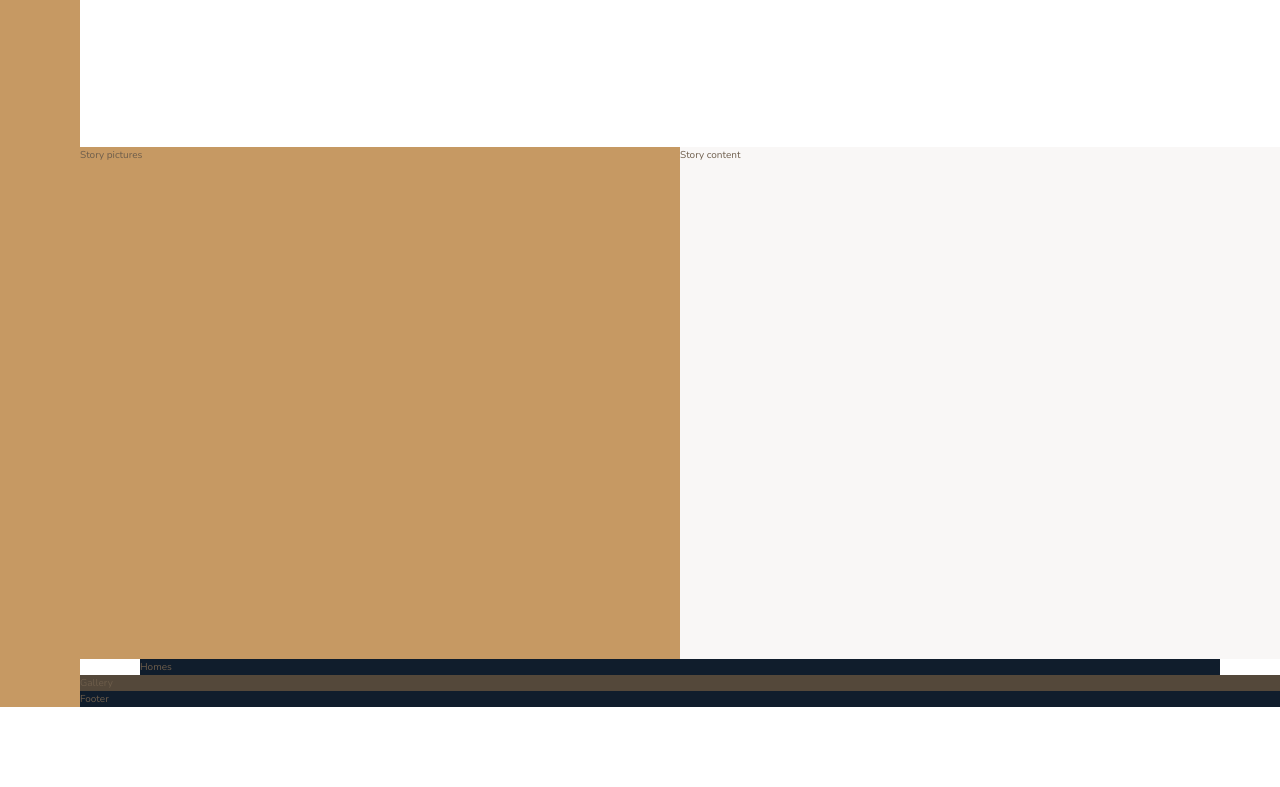
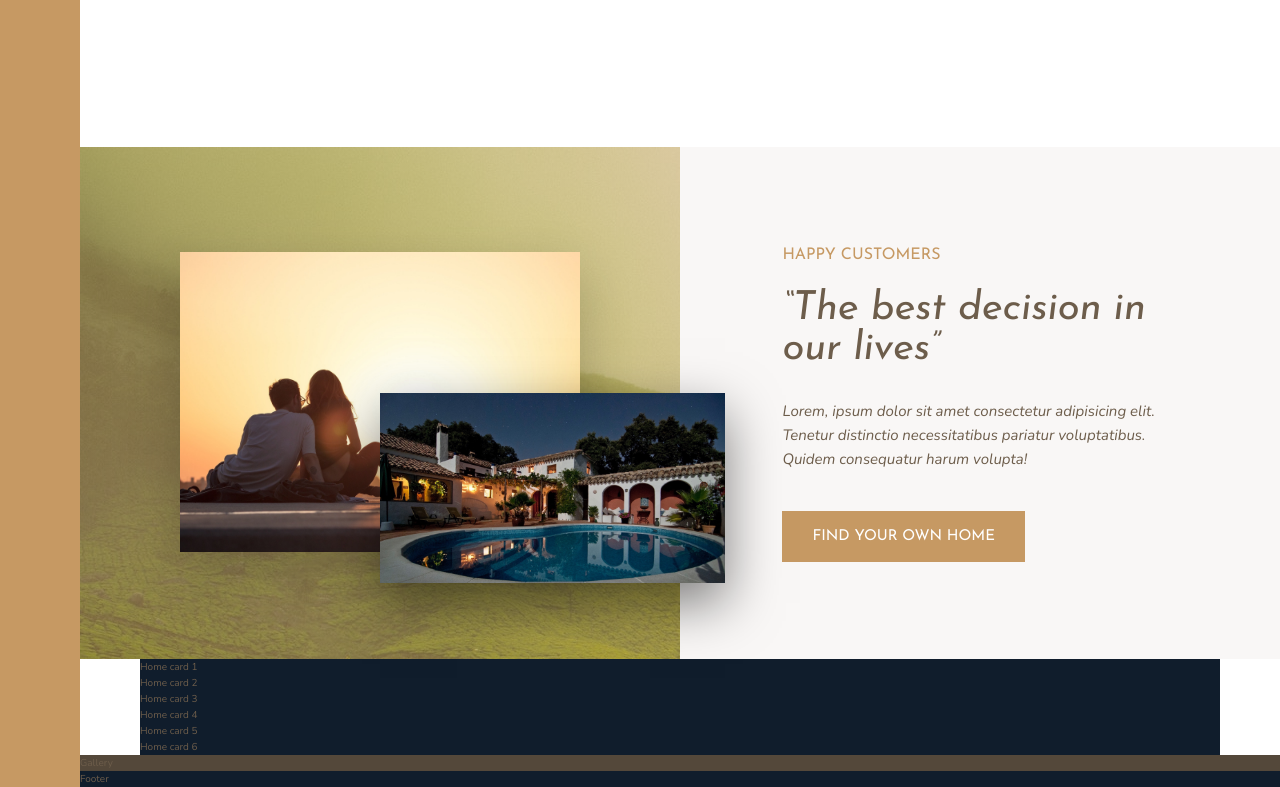
Before and after one commit to oaitbaziz/nexter, a website: page index.html in a window 1280 px wide. Shown: the part 1191-1978 px from the top of the page. Before the commit the page ends 1898 px from the top, so only its background shows below. Drawn offline with nearby package versions, Linux system fonts and the light colour scheme.

Commit message:
added story section

```diff
--- a/index.html
+++ b/index.html
@@ -83,11 +83,32 @@
       </div>
     </section>
 
-    <div class="story__pictures">Story pictures</div>
+    <div class="story__pictures">
+      <img src="img/story-1.jpeg" alt="couple" class="story__img--1" />
+      <img src="img/story-2.jpeg" alt="house" class="story__img--2" />
+    </div>
 
-    <div class="story__content">Story content</div>
+    <div class="story__content">
+      <h3 class="heading-3 mb-sm">Happy customers</h3>
+      <h2 class="heading-2 heading-2--dark mb-md">
+        &ldquo;The best decision in our lives&rdquo;
+      </h2>
+      <div class="story__text">
+        Lorem, ipsum dolor sit amet consectetur adipisicing elit. Tenetur
+        distinctio necessitatibus pariatur voluptatibus. Quidem consequatur
+        harum volupta!
+      </div>
+      <button type="button" class="btn">Find your own home</button>
+    </div>
 
-    <div class="section homes">Homes</div>
+    <div class="section homes">
+      <div class="home">Home card 1</div>
+      <div class="home">Home card 2</div>
+      <div class="home">Home card 3</div>
+      <div class="home">Home card 4</div>
+      <div class="home">Home card 5</div>
+      <div class="home">Home card 6</div>
+    </div>
 
     <section class="gallery">Gallery</section>
 
--- a/sass/_base.scss
+++ b/sass/_base.scss
@@ -28,6 +28,7 @@ $max-width: 14rem;
 html {
   box-sizing: border-box;
   font-size: 62.5%; // 1rem = 10px (10 * 100 / 16)
+  -webkit-font-smoothing: antialiased;
 }
 
 body {
@@ -40,39 +41,9 @@ body {
 .container {
   display: grid;
   grid-template-rows: 80vh min-content 40vw repeat(3, min-content);
-  grid-template-columns: [sidebar-start] 8rem [sidebar-end full-start] minmax(
-      6rem,
-      1fr
-    ) [center-start] repeat(8, [col-start] minmax(min-content, 14rem) [col-end]) [center-end] minmax(
-      6rem,
-      1fr
-    ) [full-end];
+  grid-template-columns:
+    [sidebar-start] 8rem [sidebar-end full-start] minmax(6rem, 1fr)
+    [center-start] repeat(8, [col-start] minmax(min-content, 14rem) [col-end])
+    [center-end] minmax(6rem, 1fr)
+    [full-end];
 }
-
-%heading {
-  font-family: $font-display;
-  font-weight: 400;
-}
-
-.heading-1 {
-  @extend %heading;
-}
-.heading-2 {
-  @extend %heading;
-}
-.heading-3 {
-  @extend %heading;
-}
-
-.heading-4 {
-  @extend %heading;
-  font-size: 1.9rem;
-
-  &--light {
-    color: #f9f7f6;
-  }
-
-  --dark {
-    color: #54483a;
-  }
-}
--- a/sass/_story.scss
+++ b/sass/_story.scss
@@ -2,10 +2,53 @@
   &__pictures {
     background-color: $color-primary;
     grid-column: full-start / col-end 4;
+    background-image: linear-gradient(
+        rgba($color-primary, 0.5),
+        rgba($color-primary, 0.5)
+      ),
+      url("../img/back.jpg");
+
+    display: grid;
+    grid-template-rows: repeat(6, 1fr);
+    grid-template-columns: repeat(6, 1fr);
+    align-items: center;
+  }
+
+  &__img--1 {
+    width: 100%;
+    grid-column: 2 / 6;
+    grid-row: 2 / 6;
+    box-shadow: 0 2rem 5rem rgba(#000, 0.2);
+  }
+
+  &__img--2 {
+    width: 115%;
+    grid-column: 4 / 7;
+    grid-row: 4 / 6;
+    z-index: 20;
+    box-shadow: 0 2rem 5rem rgba(#000, 0.5);
   }
 
   &__content {
     background-color: $color-grey-light-1;
     grid-column: col-start 5 / full-end;
+    padding: 6rem 8vw;
+
+    /*
+    display: flex;
+    flex-direction: column;
+    justify-content: center;
+    align-items: flex-start;
+    */
+
+    display: grid;
+    align-content: center;
+    justify-items: start;
+  }
+
+  &__text {
+    font-size: 1.5rem;
+    font-style: italic;
+    margin-bottom: 4rem;
   }
 }
--- a/sass/_typography.scss
+++ b/sass/_typography.scss
@@ -0,0 +1,77 @@
+%heading {
+  font-family: $font-display;
+  font-weight: 400;
+}
+
+.heading-1 {
+  @extend %heading;
+}
+
+.heading-2 {
+  @extend %heading;
+  font-size: 4rem;
+  font-style: italic;
+  line-height: 1;
+
+  &--light {
+    color: #f9f7f6;
+  }
+
+  --dark {
+    color: #54483a;
+  }
+}
+
+.heading-3 {
+  @extend %heading;
+  font-size: 1.6rem;
+  color: $color-primary;
+  text-transform: uppercase;
+}
+
+.heading-4 {
+  @extend %heading;
+  font-size: 1.9rem;
+
+  &--light {
+    color: #f9f7f6;
+  }
+
+  --dark {
+    color: #54483a;
+  }
+}
+
+.btn {
+  background-color: $color-primary;
+  color: #fff;
+  border: none;
+  border-radius: 0;
+  font-family: $font-display;
+  font-size: 1.5rem;
+  text-transform: uppercase;
+  padding: 1.8rem 3rem;
+  cursor: pointer;
+  transition: background-color 200ms, transform 200ms;
+
+  &:hover {
+    background-color: $color-primary-dark;
+  }
+
+  &:active {
+    transform: translateY(0.1rem);
+  }
+}
+
+.mb-sm {
+  margin-bottom: 2rem;
+}
+.mb-md {
+  margin-bottom: 3rem;
+}
+.mb-lg {
+  margin-bottom: 4rem;
+}
+.mb-xl {
+  margin-bottom: 8rem;
+}
```
Also changed, not shown: css/style.css.
